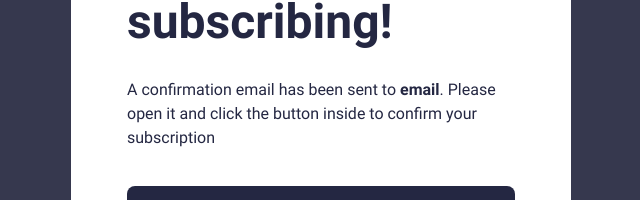
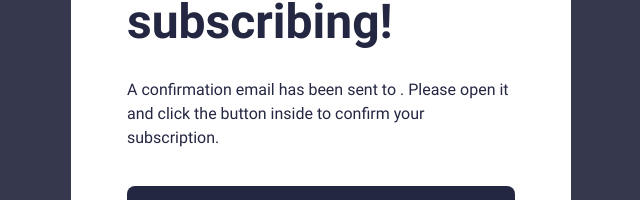
Before and after one commit to shemlouk/frontend-mentor_newsletter-sign-up, a React (Vite) app: page /done in a window 1280 px wide. Shown: the part 352-552 px from the top of the page, without its empty margins (319-959 px from the left). Built offline with nearby package versions, Linux system fonts and the light colour scheme.

Commit message:
feat: add email context

```diff
--- a/src/App.tsx
+++ b/src/App.tsx
@@ -5,6 +5,7 @@
 import IllustrationSignUpMobile from "./assets/images/illustration-sign-up-mobile.svg";
 import Button from "./components/Button";
 import ListItem from "./components/ListItem";
+import { email } from "./contexts/email";
 
 const DESKTOP_SCREEN_WIDTH = 768;
 const screenWidth = signal(window.innerWidth);
@@ -13,9 +14,7 @@
   screenWidth.value = window.innerWidth;
 });
 
-const email = signal("");
-
-function App() {
+export function App() {
   const navigate = useNavigate();
 
   const handleSubmit: React.FormEventHandler<HTMLFormElement> = useCallback(
--- /dev/null
+++ b/src/contexts/email.tsx
@@ -0,0 +1,3 @@
+import { signal } from "@preact/signals-react";
+
+export const email = signal("");
--- a/src/pages/Done.tsx
+++ b/src/pages/Done.tsx
@@ -1,6 +1,7 @@
 import { Link } from "react-router-dom";
 import IconSuccess from "../assets/images/icon-success.svg";
 import Button from "../components/Button";
+import { email } from "../contexts/email";
 
 function Done() {
   return (
@@ -12,8 +13,9 @@
             Thanks for subscribing!
           </h1>
           <p>
-            A confirmation email has been sent to <strong>email</strong>. Please
-            open it and click the button inside to confirm your subscription
+            A confirmation email has been sent to <strong>{email}</strong>.
+            Please open it and click the button inside to confirm your
+            subscription.
           </p>
         </div>
 
```
